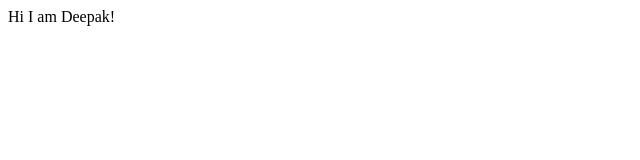
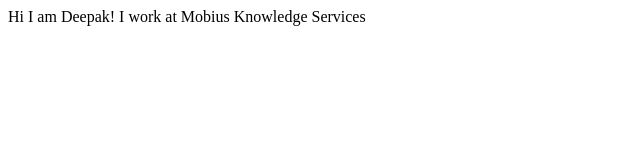
Before and after one commit to deepak2409/Deepak-Portfolio, a plain HTML site: page index.html in a window 1280 px wide. Shown: the whole page, without its empty margins (0-640 px from the left). Drawn offline with Linux system fonts and the light colour scheme.

Commit message:
update text

```diff
--- a/index.html
+++ b/index.html
@@ -8,5 +8,6 @@
 </head>
 <body>
     Hi I am Deepak!
+    I work at Mobius Knowledge Services
 </body>
 </html>
```
